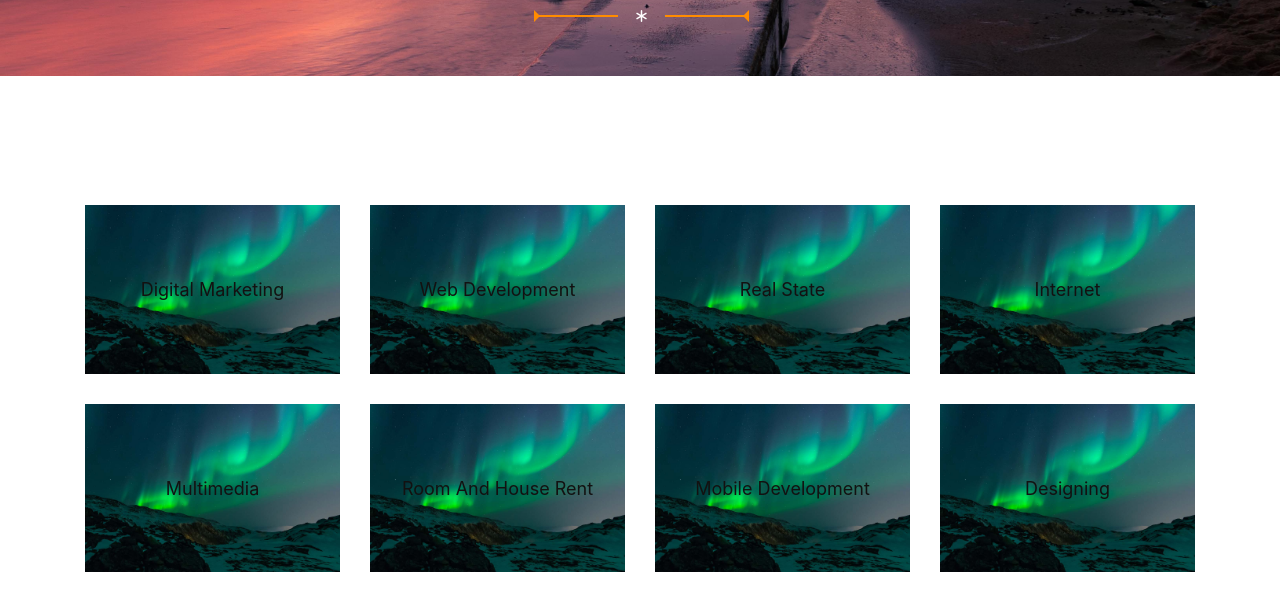
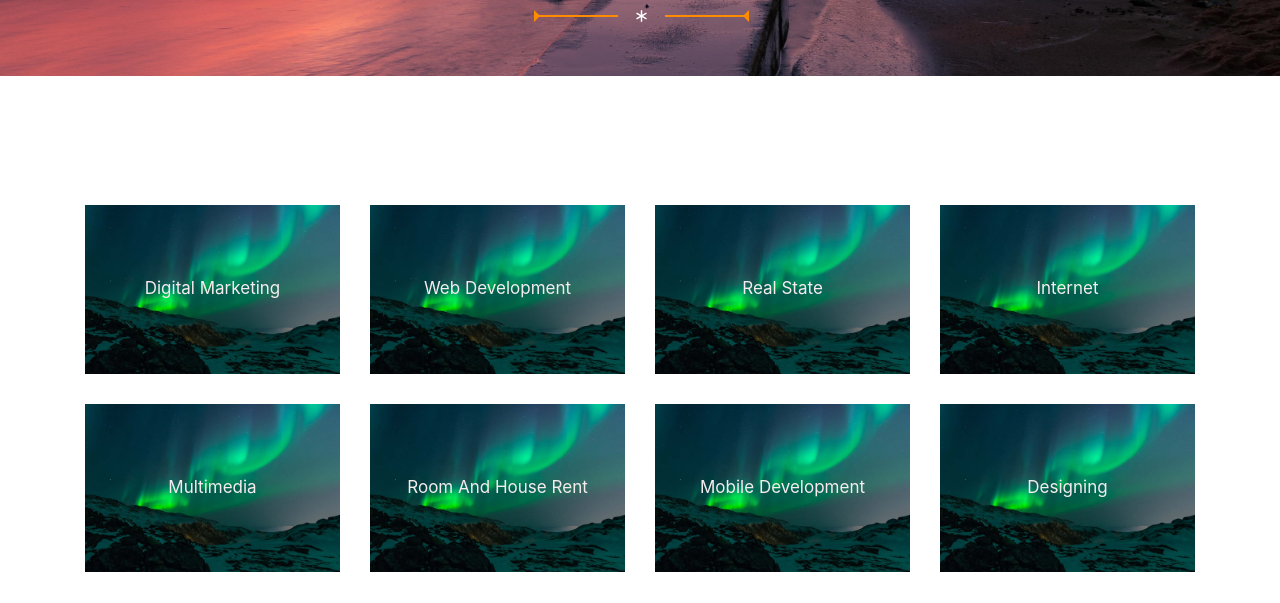
Before and after one commit to kshvkndl/STMBlog, a plain HTML site: page categories.html in a window 1280 px wide. Shown: the part 197-800 px from the top of the page. Drawn offline with Linux system fonts and the light colour scheme.

Commit message:
style changed

```diff
--- a/style.css
+++ b/style.css
@@ -444,7 +444,7 @@ header{
     padding: .6rem;
     color: rgb(19, 17, 17);
     font-weight: 500;
-    background-color: var(--secondary-color-dark-white);
+    background-color: var(--primary-color-orange);
     border-radius: 1px;
     letter-spacing: 1px;
 }
@@ -714,7 +714,7 @@ footer{
     background-color: transparent;
     letter-spacing: normal ;
     width:100%;
-    font-size: 1.8rem;
+    font-size: 1.7rem;
     font-weight: 400;
     padding: 1rem 3rem;
     z-index: 99;
@@ -722,6 +722,7 @@ footer{
     top: 50%;
     left: 50%;
     transform: translate(-50%, -50%);
+    color: var(--normal-white);
 
 }
 
```
